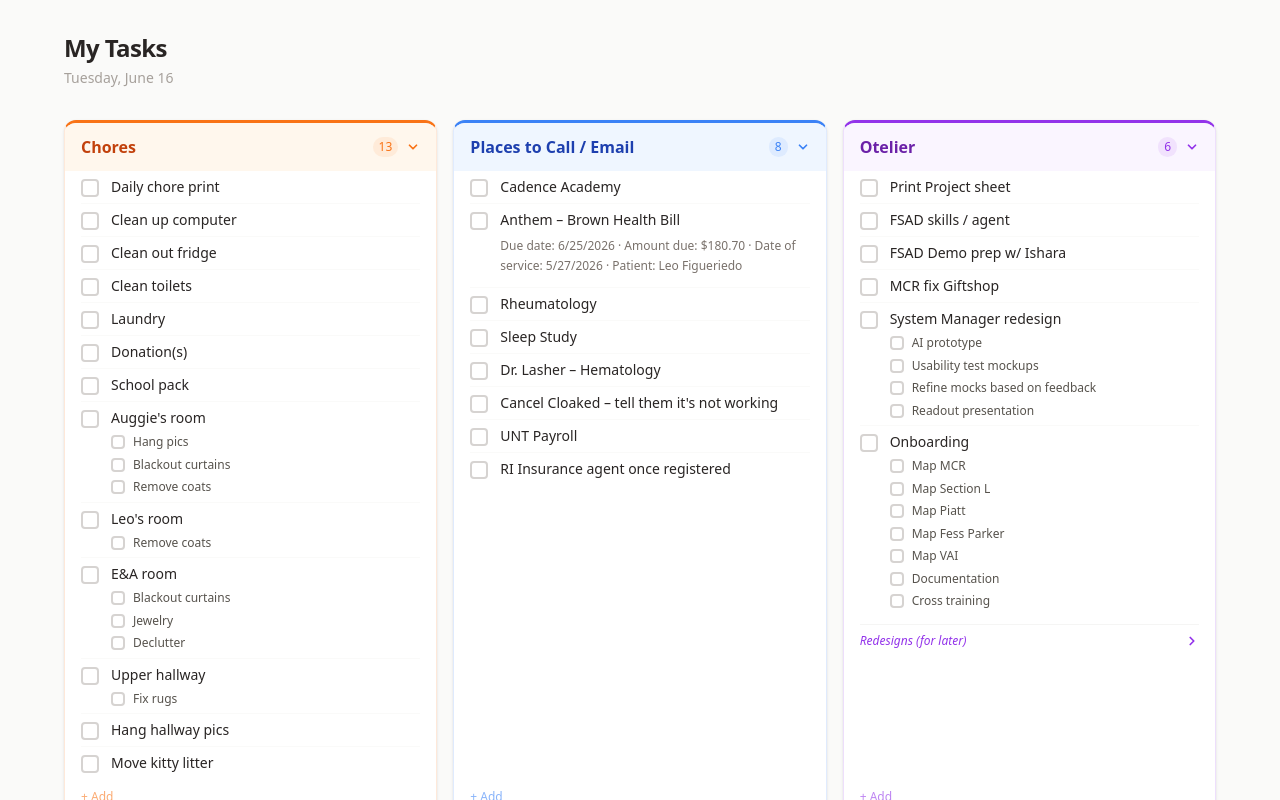
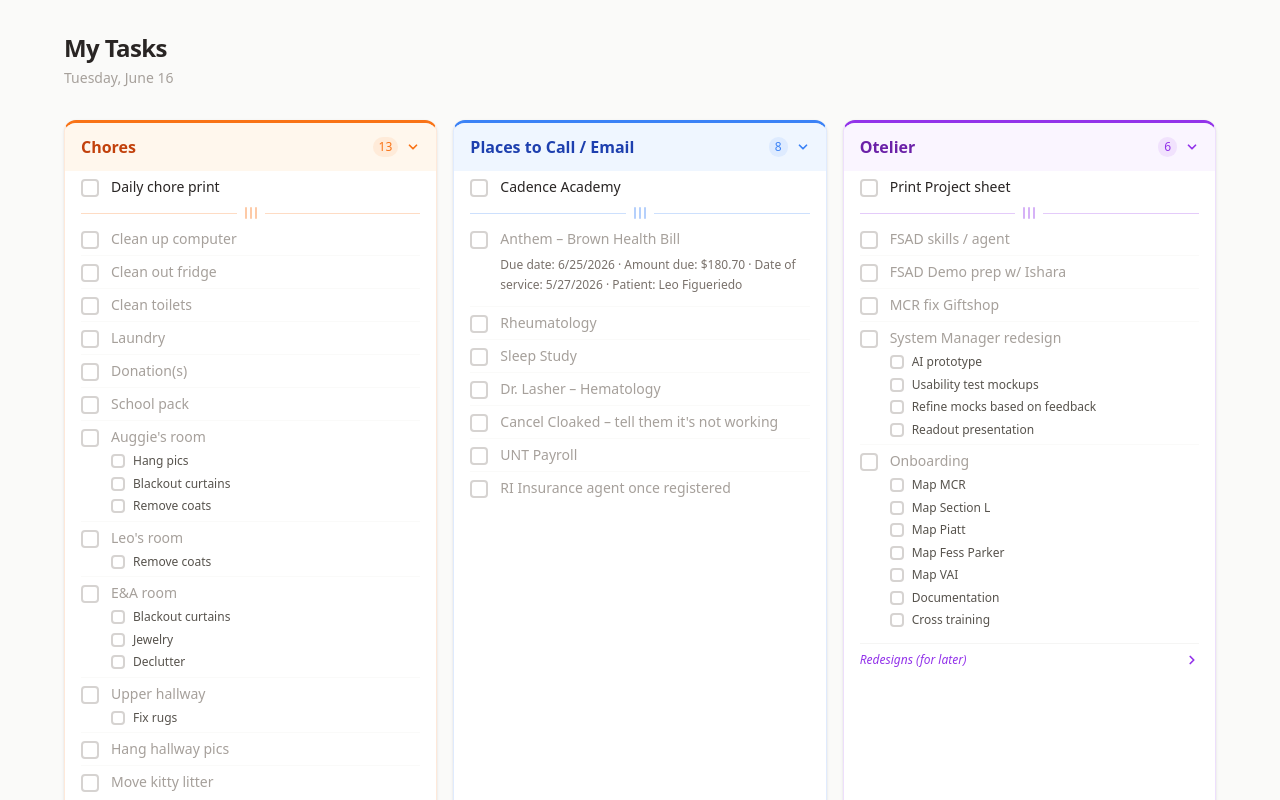
Before and after one commit to autumnhood1-fig/todolist, a React (Vite) app: page / in a window 1280 px wide. Shown: the top 800 px of the page. Built offline with nearby package versions, Linux system fonts and the light colour scheme.

Commit message:
Add drag-and-drop reordering and today/later divider

```diff
--- a/src/App.tsx
+++ b/src/App.tsx
@@ -17,7 +17,7 @@ const ROWS: { ids: string[]; cols: string }[] = [
 ];
 
 export default function App() {
-  const { containers, toggleItem, toggleSubStep, addItem } = useTodos();
+  const { containers, toggleItem, toggleSubStep, addItem, reorderItems } = useTodos();
 
   const byId = Object.fromEntries(containers.map(c => [c.id, c]));
 
@@ -30,6 +30,7 @@ export default function App() {
         onToggleItem={(itemId) => toggleItem(c.id, itemId)}
         onToggleSubStep={(itemId, subId) => toggleSubStep(c.id, itemId, subId)}
         onAddItem={(item: Omit<TodoItem, 'id' | 'completed' | 'completedAt'>) => addItem(c.id, item)}
+        onReorderItems={(newItems, newDividerIndex) => reorderItems(c.id, newItems, newDividerIndex)}
       />
     );
   }
--- a/src/components/TodoContainer.tsx
+++ b/src/components/TodoContainer.tsx
@@ -3,6 +3,8 @@ import type { Container, TodoItem } from '../types';
 import type { ContainerColor } from '../colors';
 import { TodoItemRow } from './TodoItemRow';
 import { AddItemForm } from './AddItemForm';
+
+const DIVIDER_ID = '__divider__';
 
 interface Props {
   container: Container;
@@ -10,6 +12,7 @@ interface Props {
   onToggleItem: (itemId: string) => void;
   onToggleSubStep: (itemId: string, subStepId: string) => void;
   onAddItem: (item: Omit<TodoItem, 'id' | 'completed' | 'completedAt'>) => void;
+  onReorderItems: (newItems: TodoItem[], newDividerIndex: number) => void;
 }
 
 function Chevron({ collapsed, color }: { collapsed: boolean; color: string }) {
@@ -29,18 +32,112 @@ function Chevron({ collapsed, color }: { collapsed: boolean; color: string }) {
   );
 }
 
-export function TodoContainer({ container, color, onToggleItem, onToggleSubStep, onAddItem }: Props) {
+function GripIcon() {
+  return (
+    <svg viewBox="0 0 8 12" className="w-2 h-3 fill-current">
+      <circle cx="2" cy="2"  r="1.5" />
+      <circle cx="6" cy="2"  r="1.5" />
+      <circle cx="2" cy="6"  r="1.5" />
+      <circle cx="6" cy="6"  r="1.5" />
+      <circle cx="2" cy="10" r="1.5" />
+      <circle cx="6" cy="10" r="1.5" />
+    </svg>
+  );
+}
+
+export function TodoContainer({ container, color, onToggleItem, onToggleSubStep, onAddItem, onReorderItems }: Props) {
   const [collapsed, setCollapsed] = useState(false);
   const [showAdd, setShowAdd] = useState(false);
   const [collapsedSections, setCollapsedSections] = useState<Record<string, boolean>>(
     () => Object.fromEntries((container.sections ?? []).map(s => [s.id, true]))
   );
+  const [draggedId, setDraggedId] = useState<string | null>(null);
+  const [dropTargetId, setDropTargetId] = useState<string | null>(null);
 
   const activeItems = container.items.filter(i => !i.completed);
   const completedItems = container.items.filter(i => i.completed);
 
+  const dividerIndex = Math.min(container.dividerIndex ?? 1, activeItems.length);
+  const aboveItems = activeItems.slice(0, dividerIndex);
+  const belowItems = activeItems.slice(dividerIndex);
+
+  const sortableIds = [
+    ...aboveItems.map(i => i.id),
+    DIVIDER_ID,
+    ...belowItems.map(i => i.id),
+  ];
+
+  function handleDragStart(id: string, e: React.DragEvent) {
+    setDraggedId(id);
+    e.dataTransfer.effectAllowed = 'move';
+  }
+
+  function handleDragOver(targetId: string, e: React.DragEvent) {
+    e.preventDefault();
+    e.dataTransfer.dropEffect = 'move';
+    if (targetId !== draggedId) setDropTargetId(targetId);
+  }
+
+  function handleDrop(targetId: string) {
+    if (!draggedId || draggedId === targetId) { cleanup(); return; }
+
+    const from = sortableIds.indexOf(draggedId);
+    const to = sortableIds.indexOf(targetId);
+    if (from === -1 || to === -1) { cleanup(); return; }
+
+    const newIds = [...sortableIds];
+    newIds.splice(from, 1);
+    newIds.splice(from < to ? to - 1 : to, 0, draggedId);
+
+    const newDividerIndex = newIds.indexOf(DIVIDER_ID);
+    const newItemIds = newIds.filter(id => id !== DIVIDER_ID);
+    const itemMap = Object.fromEntries(activeItems.map(i => [i.id, i]));
+    const newActiveItems = newItemIds.map(id => itemMap[id]);
+
+    onReorderItems([...newActiveItems, ...completedItems], newDividerIndex);
+    cleanup();
+  }
+
+  function cleanup() {
+    setDraggedId(null);
+    setDropTargetId(null);
+  }
+
   function toggleSection(sectionId: string) {
     setCollapsedSections(prev => ({ ...prev, [sectionId]: !prev[sectionId] }));
+  }
+
+  function renderItem(item: TodoItem, isBelow: boolean, hasBorderBottom: boolean) {
+    const isDragging = draggedId === item.id;
+    const isDropTarget = dropTargetId === item.id && !isDragging;
+
+    return (
+      <div
+        key={item.id}
+        draggable
+        onDragStart={(e) => handleDragStart(item.id, e)}
+        onDragOver={(e) => handleDragOver(item.id, e)}
+        onDrop={() => handleDrop(item.id)}
+        onDragEnd={cleanup}
+        className={`relative group/drag transition-opacity ${hasBorderBottom ? 'border-b border-stone-50' : ''} ${isDragging ? 'opacity-30' : 'opacity-100'}`}
+        style={isDropTarget ? { borderTop: `2px solid ${color.accent}` } : undefined}
+      >
+        {/* 6-dot grip handle, right edge, appears on hover */}
+        <div
+          className="absolute right-0 inset-y-0 w-5 flex items-center justify-center opacity-0 group-hover/drag:opacity-25 cursor-grab active:cursor-grabbing text-stone-400 pointer-events-none"
+        >
+          <GripIcon />
+        </div>
+
+        <TodoItemRow
+          item={item}
+          accentColor={color.accent}
+          isBelow={isBelow}
+          onToggle={() => onToggleItem(item.id)}
+          onToggleSubStep={(subId) => onToggleSubStep(item.id, subId)}
+        />
+      </div>
+    );
   }
 
   return (
@@ -81,16 +178,31 @@ export function TodoContainer({ container, color, onToggleItem, onToggleSubStep,
               <p className="py-5 text-xs text-stone-300 text-center">No tasks yet</p>
             )}
 
-            {activeItems.map((item, i) => (
-              <div key={item.id} className={i < activeItems.length - 1 ? 'border-b border-stone-50' : ''}>
-                <TodoItemRow
-                  item={item}
-                  accentColor={color.accent}
-                  onToggle={() => onToggleItem(item.id)}
-                  onToggleSubStep={(subId) => onToggleSubStep(item.id, subId)}
-                />
-              </div>
-            ))}
+            {activeItems.length > 0 && (
+              <>
+                {aboveItems.map((item, i) => renderItem(item, false, i < aboveItems.length - 1))}
+
+                {/* Divider */}
+                <div
+                  onDragOver={(e) => handleDragOver(DIVIDER_ID, e)}
+                  onDrop={() => handleDrop(DIVIDER_ID)}
+                  className="flex items-center gap-2 py-1 select-none"
+                  style={dropTargetId === DIVIDER_ID && draggedId !== DIVIDER_ID
+                    ? { borderTop: `2px solid ${color.accent}` }
+                    : undefined}
+                >
+                  <div className="flex-1 h-px" style={{ backgroundColor: `${color.accent}40` }} />
+                  <div className="flex gap-[3px] items-center">
+                    <div className="w-[2px] h-3 rounded-full" style={{ backgroundColor: `${color.accent}60` }} />
+                    <div className="w-[2px] h-3 rounded-full" style={{ backgroundColor: `${color.accent}60` }} />
+                    <div className="w-[2px] h-3 rounded-full" style={{ backgroundColor: `${color.accent}60` }} />
+                  </div>
+                  <div className="flex-1 h-px" style={{ backgroundColor: `${color.accent}40` }} />
+                </div>
+
+                {belowItems.map((item, i) => renderItem(item, true, i < belowItems.length - 1))}
+              </>
+            )}
 
             {completedItems.length > 0 && (
               <div className={activeItems.length > 0 ? 'border-t border-stone-100 mt-1 pt-1' : ''}>
--- a/src/components/TodoItemRow.tsx
+++ b/src/components/TodoItemRow.tsx
@@ -3,11 +3,12 @@ import type { TodoItem } from '../types';
 interface Props {
   item: TodoItem;
   accentColor: string;
+  isBelow?: boolean;
   onToggle: () => void;
   onToggleSubStep: (subStepId: string) => void;
 }
 
-export function TodoItemRow({ item, accentColor, onToggle, onToggleSubStep }: Props) {
+export function TodoItemRow({ item, accentColor, isBelow, onToggle, onToggleSubStep }: Props) {
   return (
     <div className="py-1.5">
       <div className="flex items-start gap-3">
@@ -36,8 +37,12 @@ export function TodoItemRow({ item, accentColor, onToggle, onToggleSubStep }: Pr
         </button>
 
         <span
-          className={`text-sm font-medium leading-snug ${
-            item.completed ? 'line-through text-stone-400' : 'text-stone-800'
+          className={`text-sm leading-snug ${
+            item.completed
+              ? 'line-through text-stone-400 font-medium'
+              : isBelow
+                ? 'font-normal text-stone-400'
+                : 'font-medium text-stone-800'
           }`}
         >
           {item.text}
--- a/src/hooks/useTodos.ts
+++ b/src/hooks/useTodos.ts
@@ -80,5 +80,11 @@ export function useTodos() {
     updateItems(containerId, items => [...items, newItem]);
   }
 
-  return { containers, toggleItem, toggleSubStep, addItem };
+  function reorderItems(containerId: string, newItems: TodoItem[], newDividerIndex: number) {
+    setContainers(prev =>
+      prev.map(c => c.id === containerId ? { ...c, items: newItems, dividerIndex: newDividerIndex } : c)
+    );
+  }
+
+  return { containers, toggleItem, toggleSubStep, addItem, reorderItems };
 }
--- a/src/types.ts
+++ b/src/types.ts
@@ -30,4 +30,5 @@ export interface Container {
   size: 'big' | 'medium';
   items: TodoItem[];
   sections?: ContainerSection[];
+  dividerIndex?: number;
 }
--- a/vite.config.ts
+++ b/vite.config.ts
@@ -4,4 +4,5 @@ import react from '@vitejs/plugin-react'
 export default defineConfig({
   plugins: [react()],
   server: { port: 5174, strictPort: true },
+  resolve: { dedupe: ['react', 'react-dom'] },
 })
```
Also changed, not shown: 4 other files (tests, documents, lock files or other folders).
